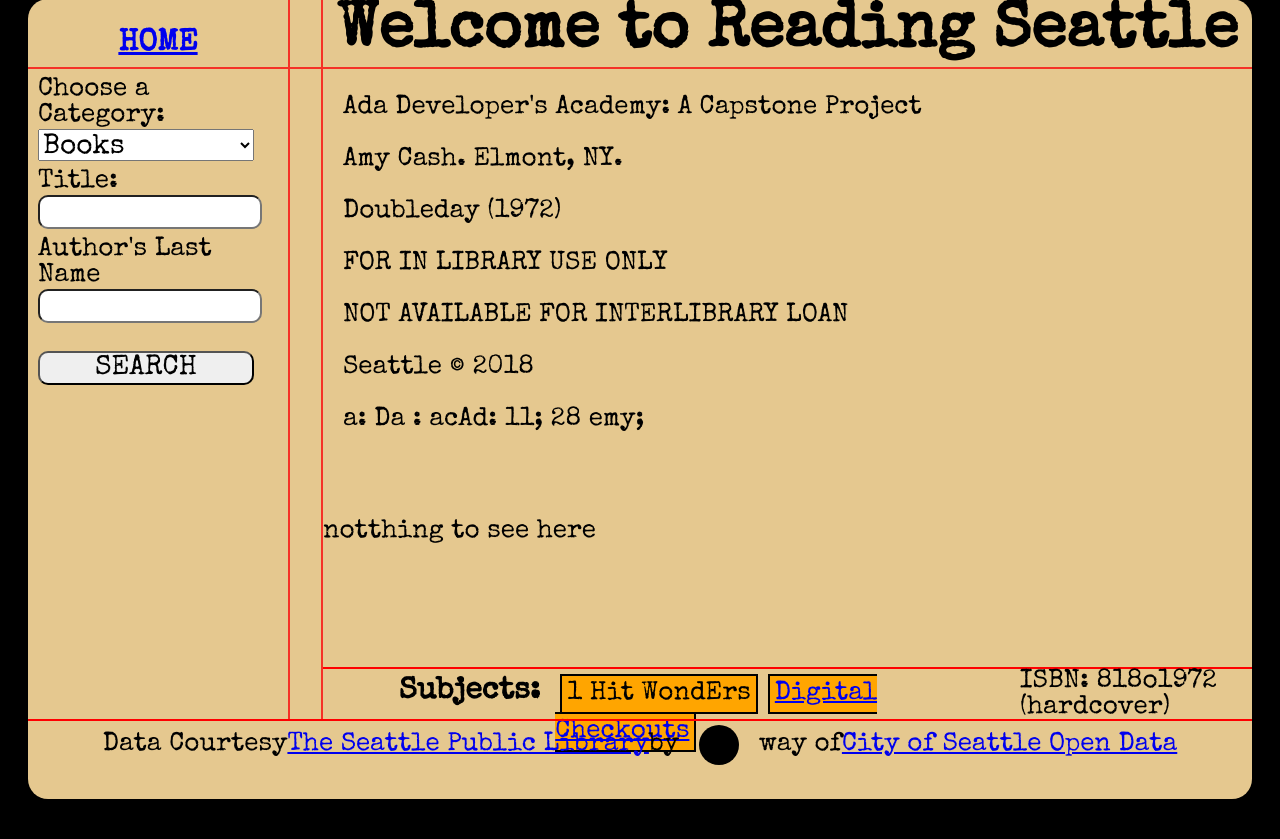
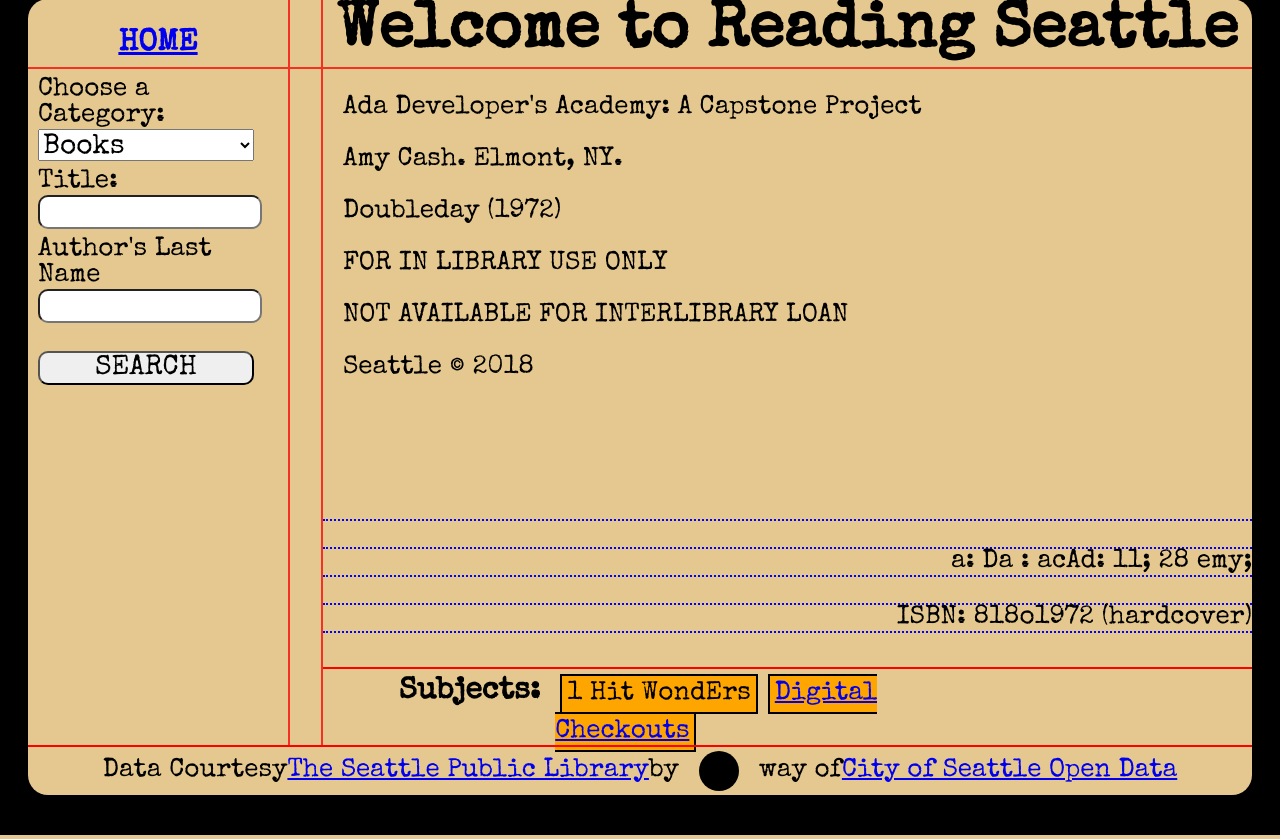
Before and after one commit to cashmonger/ReadingSeattle-AdaAcademyCapstone, a Flask app: page / in a window 1280 px wide. Shown: the part 21-860 px from the top of the page. Run offline with Flask 2, Linux system fonts and the light colour scheme; parts of the project's set-up code (start-up, migrations or seed data) failed here and were passed over; some libraries are stand-ins or nearby versions.

Commit message:
Fix background

```diff
--- a/app/static/css/main.css
+++ b/app/static/css/main.css
@@ -23,14 +23,14 @@
 
   /*  grid properties */
   display: grid;
-  min-height: 100vh;
-  min-width: 100;
+  min-height: 95vh;
+  min-width: 95%;
   grid-template-columns: 260px 35px 1fr 1fr 1fr;
   grid-template-rows:
   70px
   minmax(90px, 450px)
   minmax(50px, 150px)
-  50px
+  minmax(60px, auto)
   50px;
 }
 
@@ -141,11 +141,19 @@
 
 .card_container .results__scroll {
 border-bottom: 2px solid red;
+border-top: 2px dotted blue;
 grid-column: 3 / -1;
 grid-row: 3;
 overflow: auto;
 }
 
+.card_container .results__scroll .empty {
+  border-bottom: 2px dotted blue;
+  border-top: 2px dotted blue;
+  display: flex;
+  align-items: right;
+  justify-content: right;
+}
 
 /* Buttons and Decorative Stuff */
 
@@ -155,7 +163,7 @@
 
   display: grid;
   grid-template-columns: 1fr 2fr 1fr;
-  grid-template-rows: minmax(50px auto);
+  grid-template-rows: minmax(60px auto);
 }
 
 .card_container .card-bottom .subjects {
@@ -198,7 +206,6 @@
 .card_container .card-bottom .card_container .decorative {
   grid-column: 3;
   grid-row: 1;
-  margin: 0;
   padding: 0;
 }
 
--- a/app/static/js/trends.js
+++ b/app/static/js/trends.js
@@ -11,7 +11,7 @@
 let margin = {top: 30, right: 20, bottom: 20, left: 60}
 let padding = {top: 30, right: 30, bottom: 50, left: 50}
 
-let width = 1100 - margin.left - margin.right; // 1060
+let width = 1000 - margin.left - margin.right; // 1060
 let height = 420 - margin.top - margin.bottom; // 510
 // let padding = 20;
 
--- a/app/templates/index.html
+++ b/app/templates/index.html
@@ -28,7 +28,6 @@
   <form method="POST" action={{ url_for('index') }} class="form form__search second_box">
     {{ form.hidden_tag() }}
 
-
     <section class="form__contents left">
 
       <div class="form__category">
@@ -57,7 +56,6 @@
 
   <div class="lower__placeholder">
   </div>
-  <!-- </section> -->
 
   <aside class='viz results_viz'>
 
@@ -88,11 +86,8 @@
       <p>
         NOT AVAILABLE FOR INTERLIBRARY LOAN
       </p>
-      <p>
+      <p id="final-p">
         Seattle &copy; 2018
-      </p>
-      <p id="final-p">
-        a: Da : acAd: 11; 28 emy;
       </p>
     </div>
     {% endif %}
@@ -105,7 +100,7 @@
       <th>Year</th>
       <th>Material Type</th>
       <th>Title</th>
-      <th>Annual Count</th>
+      <th># of Checkouts</th>
 
       {% for item in text %}
       <tr>
@@ -117,7 +112,12 @@
       {% endfor %}
 
       {% else %}
-      notthing to see here
+      <p class="empty">
+        a: Da : acAd: 11; 28 emy;
+      </p>
+      <p class="empty">
+        ISBN: 818o1972 (hardcover)
+      </p>
 
       {% endif %}
     </table>
@@ -132,19 +132,19 @@
     </div>
 
     <div class="decorative">
-      ISBN: 818o1972 (hardcover)
+
     </div>
 
   </section>
 
   <footer>
     Data Courtesy
-    <a href="https://www.spl.org">The Seattle Public Library</a>
+    <a href="https://www.spl.org">The Seattle Public Library </a>
     by
     <svg height="80" width="80" >
       <circle cx="40" cy="40" r="20" fill="black"/></circle>
     </svg>way of
-    <a href="https://data.seattle.gov/">City of Seattle Open Data</a>
+    <a href="https://data.seattle.gov/"> City of Seattle Open Data</a>
   </footer>
 
 </section> <!-- end main card container -->
```
